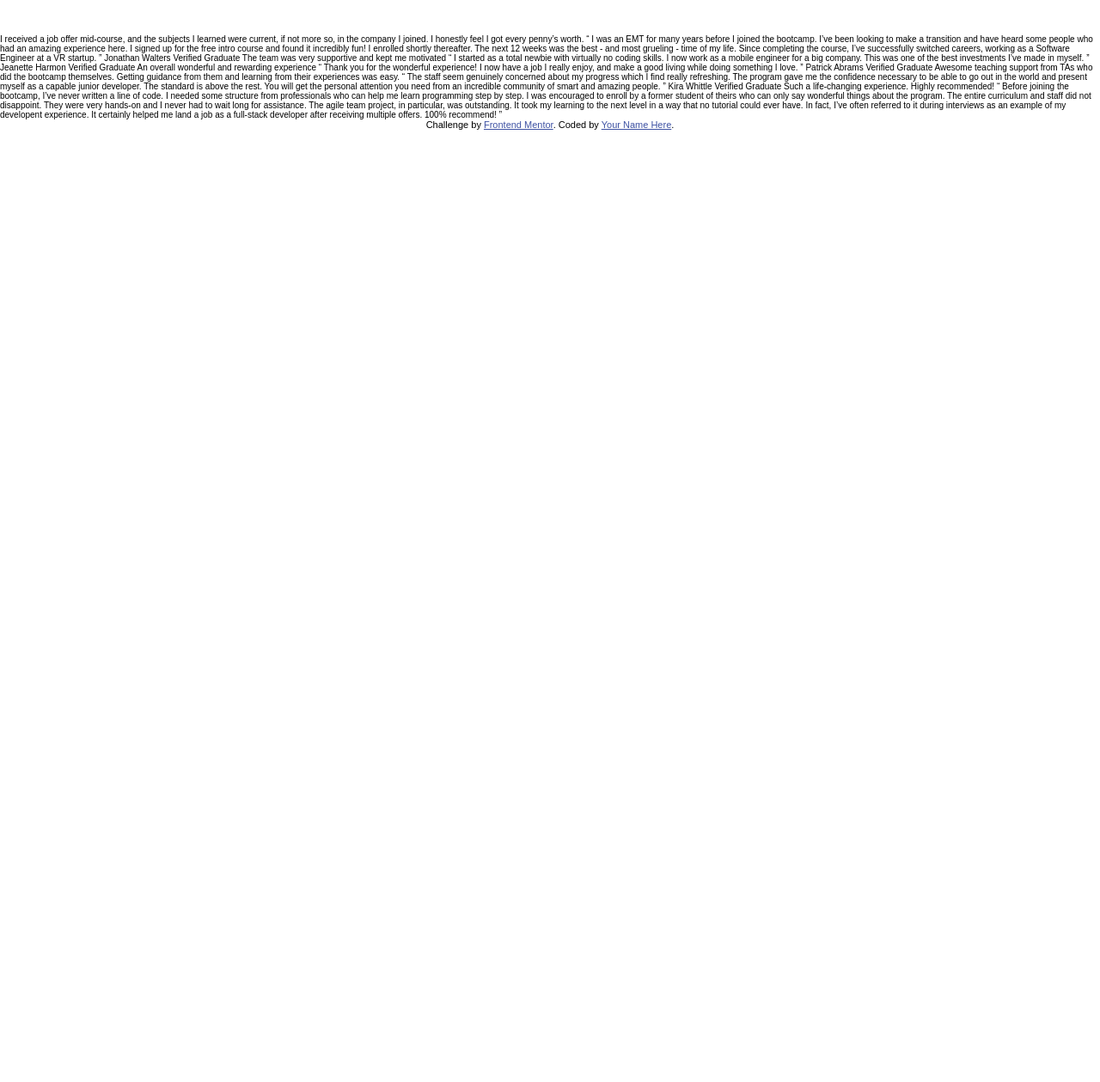
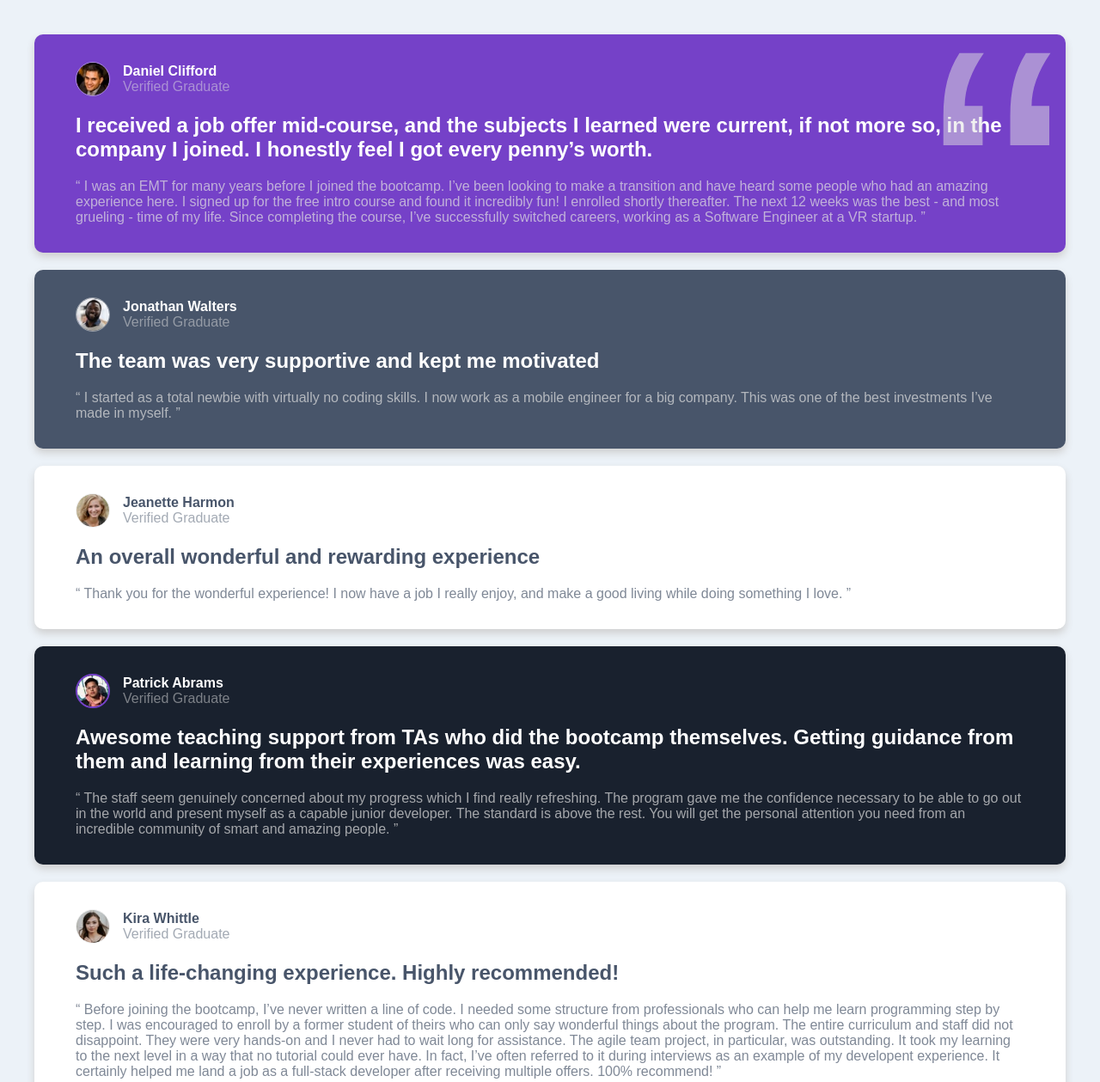
Before and after one commit to Wariboko65/testimonials-grid-section-main, a plain HTML site: page index.html in a window 1280 px wide. Shown: the top 1259 px of the page at 86% size. Before the commit the page ends 800 px from the top, so only its background shows below. Drawn offline with Linux system fonts and the light colour scheme; a web font is replaced by a local one.

Commit message:
mobile done

```diff
--- a/index.css
+++ b/index.css
@@ -1,8 +1,12 @@
 :root {
     --mviolet: hsl(263, 55%, 52%);
     --gblue: hsl(217, 19%, 35%);
+    --ggblue: rgba(72, 85, 106, .5);
+    --gggblue: rgba(72, 85, 106, .7);
     --dblue: hsl(219, 29%, 14%);
     --white: hsl(0, 0%, 100%);
+    --twhite: rgba(225, 225, 225, .5);
+    --ttwhite: rgba(225, 225, 225, .7);
     --lgray: hsl(0, 0%, 81%);
     --lgblue: hsl(210, 46%, 95%);
 }
@@ -12,17 +16,107 @@
     margin: 0;
     padding: 0;
 }
-html {
-    font-size: 10px;
+body {
+    background-color: var(--lgblue);
 }
 main.container {
     display: grid;
-    grid-template-columns: auto;
-    grid-template-rows: auto;
-    margin: 2rem;
+    justify-content: center;
+    grid-template-areas:
+    'first'
+    'second'
+    'third'
+    'fourth'
+    'fifth'
+    ;
+    margin: 1.25rem;
+    padding: 1.25rem;
+    gap: 1.25rem;
 }
-.card1 {grid-area: first;}
-.card2 {grid-area: second;}
-.card3 {grid-area: third;}
-.card4 {grid-area: fourth;}
-.card5 {grid-area: fifth;}
+.card {
+    padding: 2rem 3rem;
+    box-shadow: 0 5px 10px 0 var(--lgray);
+}
+.card1 {
+    grid-area: first;
+    background: var(--mviolet);
+    position: relative;
+}
+.card1::after {
+    position: absolute;
+    content: "“";
+    font-size: 30rem;
+    color: var(--twhite);
+    top: -5.7rem;
+    right: 0;
+}
+
+header {
+    display: flex;
+    flex-direction: row;
+    align-items: center;
+    margin-block-end: 1.25rem;
+}
+.flex {
+    margin-inline-start: .937rem;
+}
+.name {
+    color: var(--white);
+}
+.name, .name2 {
+    font-weight: bold;
+}
+.name2 {
+    color: var(--gblue);
+}
+.vg {
+    color: var(--twhite);
+}
+.vg2 {
+    color: var(--ggblue);
+}
+.white {
+    color: var(--white);
+}
+.white, .white2 {
+    margin-block-end: 1.25rem;
+}
+.white2 {
+    color: var(--gblue);
+}
+.para {
+    color: var(--ttwhite);
+}
+.para2 {
+    color: var(--gggblue);
+}
+img {
+    border-radius: 50%;
+    border: .062rem solid var(--twhite);
+    height: 2.5rem;
+    width: 2.5rem;
+}
+.diff {
+    border: .125rem solid var(--mviolet);
+}
+.card2 {
+    background-color: var(--gblue);
+    grid-area: second;
+}
+.card3 {
+    grid-area: third;
+    background-color: var(--white);
+}
+.card4 {
+    grid-area: fourth;
+    background-color: var(--dblue);
+
+}
+.card5 {
+    grid-area: fifth;
+    background-color: var(--white);
+}
+
+.card {
+    border-radius: .625rem;
+}
--- a/index.html
+++ b/index.html
@@ -16,56 +16,76 @@
 <body>
   <main class="container">
     <div class="card card1">
+        <header>
+          <img src="images/image-daniel.jpg" alt="profile">
+          <div class="flex">
+            <p class="name">Daniel Clifford</p>
+            <p class="vg">Verified Graduate</p>
           </div>
-    <div class="card card2"></div>
-    <div class="card card3"></div>
-    <div class="card card4"></div>
-    <div class="card card5"></div>
-  </main>
-
-
-  I received a job offer mid-course, and the subjects I learned were current, if not more so,
-  in the company I joined. I honestly feel I got every penny’s worth.
-
-  “ I was an EMT for many years before I joined the bootcamp. I’ve been looking to make a
+        </header>
+        <h2 class="white">I received a job offer mid-course, and the subjects I learned were current, if not more so,
+          in the company I joined. I honestly feel I got every penny’s worth.</h2>
+          <p class="para">“ I was an EMT for many years before I joined the bootcamp. I’ve been looking to make a
             transition and have heard some people who had an amazing experience here. I signed up
             for the free intro course and found it incredibly fun! I enrolled shortly thereafter.
             The next 12 weeks was the best - and most grueling - time of my life. Since completing
-  the course, I’ve successfully switched careers, working as a Software Engineer at a VR startup. ”
+            the course, I’ve successfully switched careers, working as a Software Engineer at a VR startup. ”</p>
+    </div>
 
-  Jonathan Walters
-  Verified Graduate
+    <div class="card card2">
+      <header>
+        <img src="images/image-jonathan.jpg" alt="profile">
+        <div class="flex">
+          <p class="name">Jonathan Walters</p>
+          <p class="vg">Verified Graduate</p>
+        </div>
+      </header>
+      <h2 class="white">The team was very supportive and kept me motivated</h2>
+        <p class="para">“ I started as a total newbie with virtually no coding skills. I now work as a mobile engineer
+          for a big company. This was one of the best investments I’ve made in myself. ”
+          </p>
+    </div>
 
-  The team was very supportive and kept me motivated
+    <div class="card card3">
+      <header>
+        <img src="images/image-jeanette.jpg" alt="profile">
+        <div class="flex">
+          <p class="name2">Jeanette Harmon</p>
+          <p class="vg2">Verified Graduate</p>
+        </div>
+      </header>
+      <h2 class="white2">An overall wonderful and rewarding experience</h2>
+        <p class="para2">“ Thank you for the wonderful experience! I now have a job I really enjoy, and make a good living
+          while doing something I love. ”
+          </p>
+    </div>
 
-  “ I started as a total newbie with virtually no coding skills. I now work as a mobile engineer
-  for a big company. This was one of the best investments I’ve made in myself. ”
-
-  Jeanette Harmon
-  Verified Graduate
-
-  An overall wonderful and rewarding experience
-
-  “ Thank you for the wonderful experience! I now have a job I really enjoy, and make a good living
-  while doing something I love. ”
-
-  Patrick Abrams
-  Verified Graduate
-
-  Awesome teaching support from TAs who did the bootcamp themselves. Getting guidance from them and
-  learning from their experiences was easy.
-
-  “ The staff seem genuinely concerned about my progress which I find really refreshing. The program
+    <div class="card card4">
+      <header>
+        <img class="diff" src="images/image-patrick.jpg" alt="profile">
+        <div class="flex">
+          <p class="name">Patrick Abrams</p>
+          <p class="vg">Verified Graduate</p>
+        </div>
+      </header>
+      <h2 class="white">Awesome teaching support from TAs who did the bootcamp themselves. Getting guidance from them and
+        learning from their experiences was easy.</h2>
+        <p class="para">“ The staff seem genuinely concerned about my progress which I find really refreshing. The program
           gave me the confidence necessary to be able to go out in the world and present myself as a capable
           junior developer. The standard is above the rest. You will get the personal attention you need from
           an incredible community of smart and amazing people. ”
-
-  Kira Whittle
-  Verified Graduate
-
-  Such a life-changing experience. Highly recommended!
-
-  “ Before joining the bootcamp, I’ve never written a line of code. I needed some structure from
+          </p>
+    </div>
+    <div class="card card5">
+      <header>
+        <img src="images/image-kira.jpg" alt="profile">
+        <div class="flex">
+          <p class="name2">Kira Whittle</p>
+          <p class="vg2">Verified Graduate</p>
+        </div>
+      </header>
+      <h2 class="white2">Such a life-changing experience. Highly recommended!</h2>
+        <p class="para2">“ Before joining the bootcamp, I’ve never written a line of code. I needed some structure from
           professionals who can help me learn programming step by step. I was encouraged to enroll by a former
           student of theirs who can only say wonderful things about the program. The entire curriculum and staff
           did not disappoint. They were very hands-on and I never had to wait long for assistance. The agile team
@@ -73,10 +93,15 @@
           could ever have. In fact, I’ve often referred to it during interviews as an example of my developent
           experience. It certainly helped me land a job as a full-stack developer after receiving multiple offers.
           100% recommend! ”
+          </p>
+    </div>
 
-  <div class="attribution">
+    <aside class="attribution">
       Challenge by <a href="https://www.frontendmentor.io?ref=challenge" target="_blank">Frontend Mentor</a>.
       Coded by <a href="#">Your Name Here</a>.
-  </div>
+    </aside>
+  </main>
+
+
 </body>
 </html>
```
Lines whose indentation alone changed are shown as unchanged.
